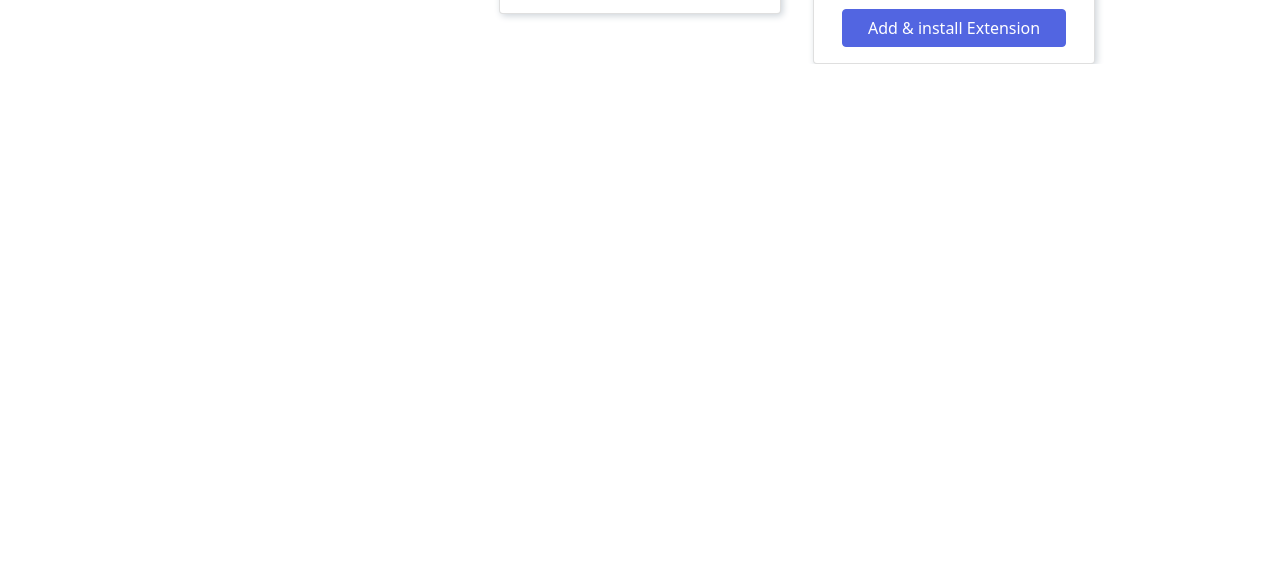
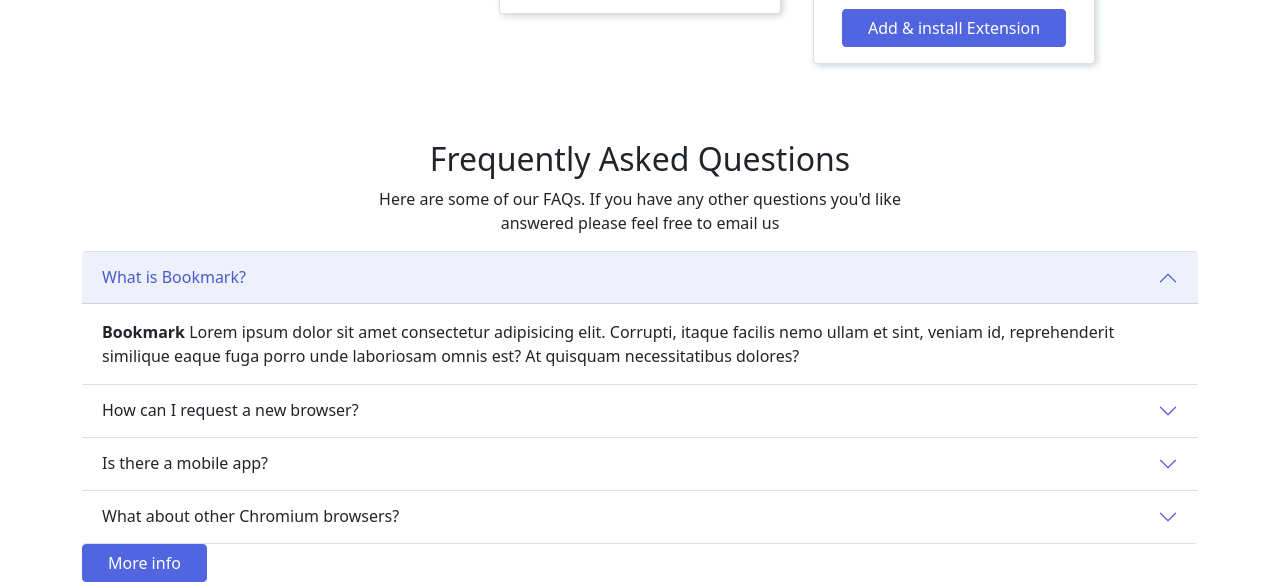
Before and after one commit to gdrincon76/Sprint2, a website: page index.html in a window 1280 px wide. Shown: the part 2261-2843 px from the top of the page. Before the commit the page ends 2325 px from the top, so only its background shows below. Drawn offline with nearby package versions, Linux system fonts and the light colour scheme.

Commit message:
Ejercicio 4: FAQs

```diff
--- a/index.html
+++ b/index.html
@@ -153,6 +153,67 @@
     </div>
   </div>
 </section>
+<section class="container mt-6">
+  <div class="row">
+    <h2 class="col text-center">Frequently Asked Questions</h2>
+  </div>
+  <div class="row">
+    <div class="col-3"></div>
+    <p class="col-6 text-center">Here are some of our FAQs. If you have any other questions you'd like answered please feel free to email us</p>
+    <div class="col-3"></div>
+  </div>
+  <div class="accordion" id="accordionFaq">
+    <div class="accordion-item">
+      <h2 class="accordion-header" id="headingOne">
+        <button class="accordion-button" type="button" data-bs-toggle="collapse" data-bs-target="#collapseOne" aria-expanded="false" aria-controls="collapseOne">
+          What is Bookmark?
+        </button>
+      </h2>
+      <div id="collapseOne" class="accordion-collapse collapse show" aria-labelledby="headingOne" data-bs-parent="#accordionFaq">
+        <div class="accordion-body">
+          <strong>Bookmark</strong> Lorem ipsum dolor sit amet consectetur adipisicing elit. Corrupti, itaque facilis nemo ullam et sint, veniam id, reprehenderit similique eaque fuga porro unde laboriosam omnis est? At quisquam necessitatibus dolores?
+        </div>
+      </div>
+    </div>
+    <div class="accordion-item">
+      <h2 class="accordion-header" id="headingTwo">
+        <button class="accordion-button collapsed" type="button" data-bs-toggle="collapse" data-bs-target="#collapseTwo" aria-expanded="false" aria-controls="collapseTwo">
+          How can I request a new browser?
+        </button>
+      </h2>
+      <div id="collapseTwo" class="accordion-collapse collapse" aria-labelledby="headingTwo" data-bs-parent="#accordionFaq">
+        <div class="accordion-body">
+          <strong>To request new Browser</strong> Lorem ipsum dolor, sit amet consectetur adipisicing elit. Laudantium, libero facilis debitis eligendi perspiciatis velit possimus laborum animi sapiente ipsam fugit explicabo obcaecati excepturi minima quidem ratione, atque deleniti fugiat!
+        </div>
+      </div>
+    </div>
+    <div class="accordion-item">
+      <h2 class="accordion-header" id="headingThree">
+        <button class="accordion-button collapsed" type="button" data-bs-toggle="collapse" data-bs-target="#collapseThree" aria-expanded="false" aria-controls="collapseThree">
+          Is there a mobile app?
+        </button>
+      </h2>
+      <div id="collapseThree" class="accordion-collapse collapse" aria-labelledby="headingThree" data-bs-parent="#accordionFaq">
+        <div class="accordion-body">
+          <strong>Mobile app</strong> Lorem ipsum dolor sit amet consectetur adipisicing elit. Vitae id sit ab quas quod consequuntur odio architecto velit repellendus qui, ducimus, saepe dicta praesentium quaerat quos esse deleniti. Molestiae, iusto?
+        </div>
+      </div>
+    </div>
+    <div class="accordion-item">
+      <h2 class="accordion-header" id="headingThree">
+        <button class="accordion-button collapsed" type="button" data-bs-toggle="collapse" data-bs-target="#collapseThree" aria-expanded="false" aria-controls="collapseThree">
+          What about other Chromium browsers?
+        </button>
+      </h2>
+      <div id="collapseThree" class="accordion-collapse collapse" aria-labelledby="headingThree" data-bs-parent="#accordionFaq">
+        <div class="accordion-body">
+          <strong>Chromium</strong> Lorem ipsum, dolor sit amet consectetur adipisicing elit. Odio recusandae temporibus, neque quasi rerum quisquam aut. Dolorum optio nulla ipsam? Facere aspernatur tenetur debitis voluptatem quo porro ducimus soluta aliquid!
+        </div>
+      </div>
+    </div>
+  </div>
+  <button class="btn btn-primary">More info</button>
+</section>
   <script src="node_modules/bootstrap/dist/js/bootstrap.bundle.js"></script>
 </body>
 </html>
--- a/scss/_custom.scss
+++ b/scss/_custom.scss
@@ -7,6 +7,8 @@
 // Colores del tema
 $primary: $custom-blue;
 $secondary: $custom-red;
+$accordion-icon-color:                    $primary;
+$accordion-icon-active-color:             $primary;
 
 @import "../node_modules/bootstrap/scss/functions";
 @import "../node_modules/bootstrap/scss/variables";
@@ -19,6 +21,8 @@
 $nav-link-color: $gray-500;
 $nav-tabs-link-active-color: $gray-900;
 
+
+
 $custom-spacers: (
   6: (
     $spacer * 10,
--- a/scss/section/_faq.scss
+++ b/scss/section/_faq.scss
@@ -0,0 +1,6 @@
+@use '../custom' as *;
+
+.accordion-item {
+    border-left: none;
+    border-right: none;
+}
```
Also changed, not shown: css/style.css, 1 other file.
